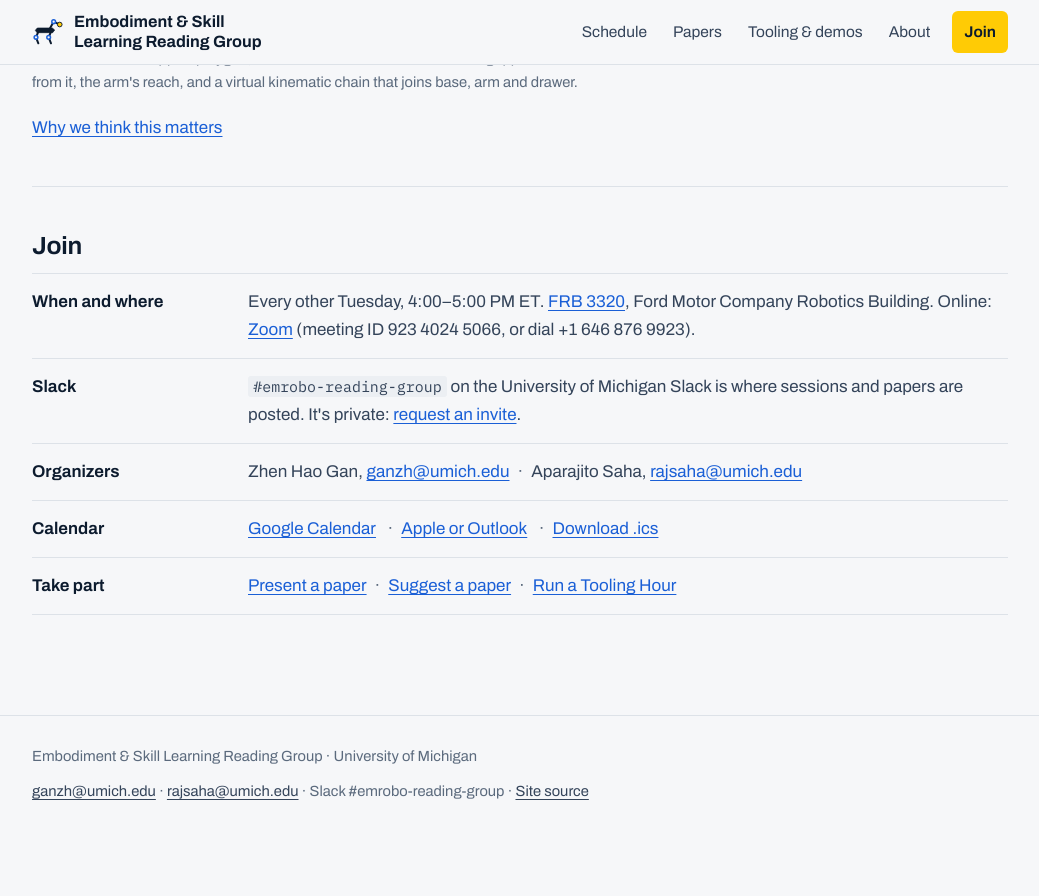
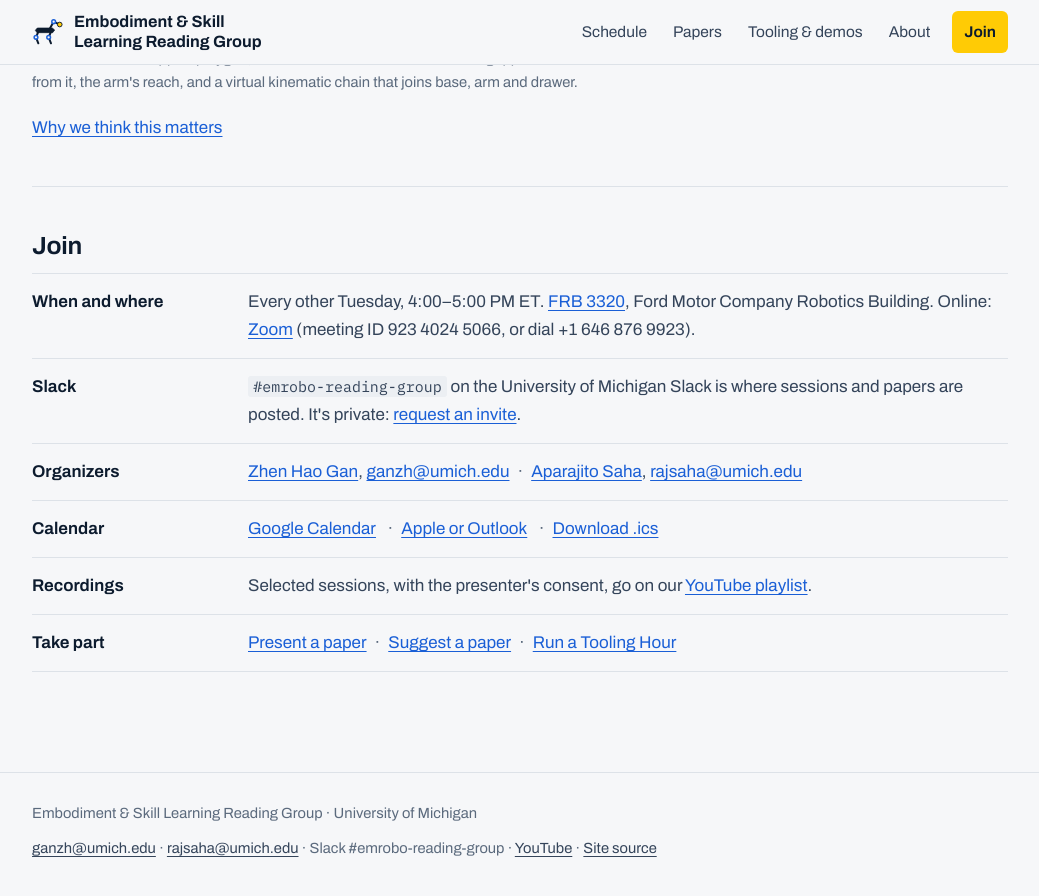
Before and after one commit to m-and-m-lab/emrobo-reading-group, a Jekyll site: the page built from index.html, in a window 1280 px wide and 900 px high, scrolled down 3110 px. Shown: the top 896 px of the window, without its empty margins (120-1159 px from the left). Built offline with Jekyll 4.4.1, drawn with Linux system fonts in a browser that asks for light colours; before the commit the page ends 3953 px from its top, so only the background shows below that.

Commit message:
Update site w/ youtube & personal

```diff
--- a/_config.yml
+++ b/_config.yml
@@ -42,7 +42,7 @@
   mailing_list: ""          # e.g. a Google Group join page
   slack: ""                 # optional link to the channel
   slack_channel: "#emrobo-reading-group"   # private channel on the University of Michigan Slack
-  youtube: ""
+  youtube: "https://www.youtube.com/playlist?list=PLPwDhcf-CLBA"   # session recordings playlist
   linkedin: ""
   presenter_signup: ""      # e.g. a Google Sheet
   suggest_paper_form: ""    # optional; GitHub issue templates are used otherwise
--- a/_data/organizers.yml
+++ b/_data/organizers.yml
@@ -7,14 +7,14 @@
     lab: Mapping and Motion Lab
     lab_url: https://sites.google.com/umich.edu/mandmlab/
     affiliation: University of Michigan
-    url: ""
+    url: https://ganzh6880.github.io/
   - name: Aparajito Saha
     email: rajsaha@umich.edu
     role: Robotics PhD student
     lab: Mapping and Motion Lab
     lab_url: https://sites.google.com/umich.edu/mandmlab/
     affiliation: University of Michigan
-    url: ""
+    url: https://aparajitosaha.github.io/
 
 # Faculty advisor, listed on the About page right after the organizers.
 advisor:
--- a/_includes/footer.html
+++ b/_includes/footer.html
@@ -4,6 +4,7 @@
     <p>
       {%- for p in site.data.organizers.current %}<a href="mailto:{{ p.email }}">{{ p.email }}</a>{% unless forloop.last %} · {% endunless %}{% endfor %}
       · Slack {{ site.links.slack_channel }}
+      {%- if site.links.youtube != "" %} · <a href="{{ site.links.youtube }}">YouTube</a>{% endif %}
       · <a href="{{ site.links.github_repo }}">Site source</a>
     </p>
   </div>
--- a/index.html
+++ b/index.html
@@ -97,12 +97,18 @@
       </div>
       <div>
         <dt>Organizers</dt>
-        <dd><ul class="inline-list">{% for p in site.data.organizers.current %}<li>{{ p.name }}, <a href="mailto:{{ p.email }}">{{ p.email }}</a></li>{% endfor %}</ul></dd>
+        <dd><ul class="inline-list">{% for p in site.data.organizers.current %}<li>{% if p.url != "" %}<a href="{{ p.url }}">{{ p.name }}</a>{% else %}{{ p.name }}{% endif %}, <a href="mailto:{{ p.email }}">{{ p.email }}</a></li>{% endfor %}</ul></dd>
       </div>
       <div>
         <dt>Calendar</dt>
         <dd>{% include calendar-buttons.html %}</dd>
       </div>
+      {%- if site.links.youtube != "" %}
+      <div>
+        <dt>Recordings</dt>
+        <dd>Selected sessions, with the presenter's consent, go on our <a href="{{ site.links.youtube }}">YouTube playlist</a>.</dd>
+      </div>
+      {%- endif %}
       <div>
         <dt>Take part</dt>
         <dd><ul class="inline-list"><li><a href="{{ '/sessions/' | relative_url }}#presenting">Present a paper</a></li><li><a href="{{ '/papers/' | relative_url }}#suggest">Suggest a paper</a></li><li><a href="{{ '/tooling/' | relative_url }}#propose">Run a Tooling Hour</a></li></ul></dd>
--- a/sessions.html
+++ b/sessions.html
@@ -41,7 +41,7 @@
   <div class="measure">
     <p>Each session focuses on <strong>one main paper or a small set of closely related papers</strong>. The presenter follows a <a href="#presenting">shared template</a> and keeps the talk focused, so there are <strong>15–20 minutes for discussion</strong>. Sessions run an hour, every other Tuesday.</p>
     <p>Once a month there's an extra session on the off week, the <a href="{{ '/tooling/' | relative_url }}">Tooling Hour</a>: a hands-on walkthrough of a tool, codebase, simulator or hardware setup.</p>
-    <p>Everyone can join in person or on Zoom. With the consent of presenters and participants, selected sessions may be recorded and posted to the group's YouTube channel.</p>
+    <p>Everyone can join in person or on Zoom. With the consent of presenters and participants, selected sessions may be recorded and posted to the group's {% if site.links.youtube != "" %}<a href="{{ site.links.youtube }}">YouTube playlist</a>{% else %}YouTube channel{% endif %}.</p>
   </div>
 </section>
 
```
